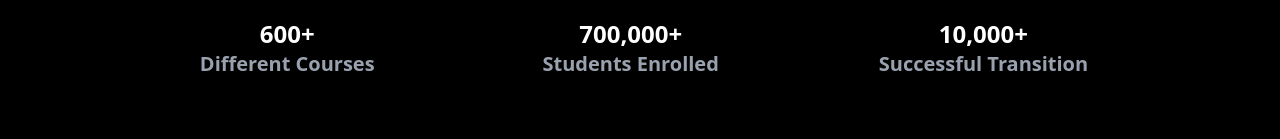
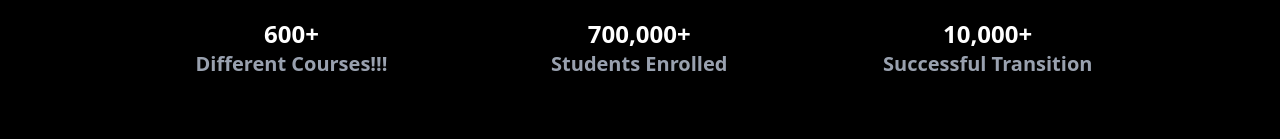
Before and after one commit to vedant-rmgd/Tailwind-Demo, a React (Vite) app: page / in a window 1280 px wide. Shown: the part 661-800 px from the top of the page. Built offline with nearby package versions, Linux system fonts and the light colour scheme.

Commit message:
file modified third time

```diff
--- a/src/App.jsx
+++ b/src/App.jsx
@@ -68,7 +68,7 @@ function App() {
             <div className="flex flex-col justify-center text-center md:mt-5 mt-3">
               <p className="text-white md:text-2xl text-xl font-bold">600+</p>
               <p className=" text-gray-400 md:text-xl text-lg font-bold">
-                Different Courses
+                Different Courses!!!
               </p>
             </div>
           </div>
```
